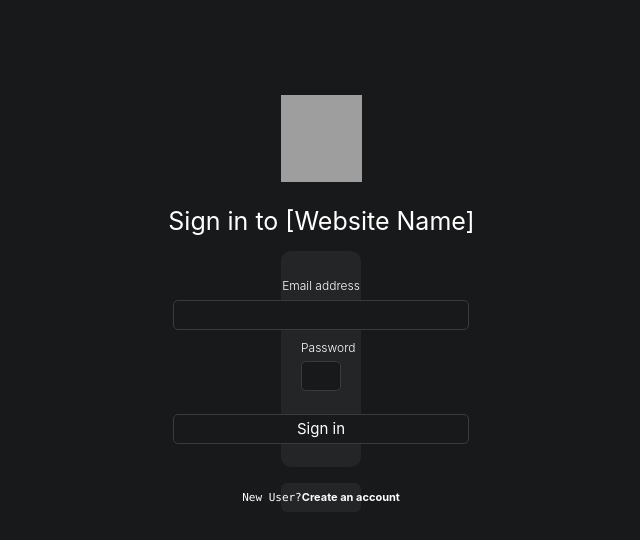
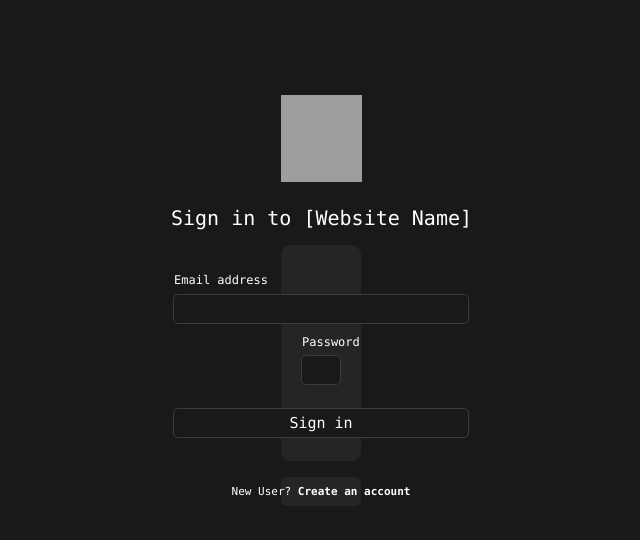
Before and after one commit to Scrappyz/QA-Sharing-Platform, a React (Create React App) app: page /login in a window 1280 px wide. Shown: the top 540 px of the page, without its empty margins (319-959 px from the left). Built offline with nearby package versions, Linux system fonts and the light colour scheme; grey boxes are pictures that could not be loaded.

Commit message:
Fixed layout

```diff
--- a/src/views/pages/Home/Home.css
+++ b/src/views/pages/Home/Home.css
@@ -6,6 +6,7 @@ html {
 * {
 	margin: 0;
 	padding: 0;
+  font-family: 'Cascadia Code', Consolas, Calibri;
 }
 
 ul, li {
@@ -19,10 +20,6 @@ input {
 body {
   margin: 0;
   padding: 0;
-}
-
-* {
-  font-family: 'Cascadia Code', Consolas, Calibri;
 }
 
 .frame {
--- a/src/views/pages/Login/Login.css
+++ b/src/views/pages/Login/Login.css
@@ -5,6 +5,7 @@ html {
 * {
 	margin: 0;
 	padding: 0;
+  font-family: 'Cascadia Code', Consolas, Calibri;
 }
 ul, li {
 	list-style: none;
@@ -28,7 +29,7 @@ body {
   padding: 9.5rem 60rem 20.6rem 60rem;
 }
 
-.frame .logo-Pus {
+.frame .logo {
   margin: 0rem 0rem 2.4rem 0.1rem;
   width: 8.1rem;
   height: 8.7rem;
@@ -36,18 +37,17 @@ body {
   vertical-align: top;
   flex-shrink: 0;
 }
-.frame .sign-in-to-website-name-HkM {
+.frame .label {
   margin: 0rem 0rem 1.5rem 0.1rem;
   text-align: center;
-  font-size: 2.5rem;
+  font-size: 2.0rem;
   font-weight: 400;
   line-height: 1.2125;
   color: #ffffff;
-  font-family: Inter, 'Source Sans Pro';
   white-space: nowrap;
   flex-shrink: 0;
 }
-.frame .form-ktq {
+.frame .form-container {
   margin-bottom: 1.6rem;
   box-sizing: border-box;
   padding: 2.8rem 2rem 2.3rem 1.7rem;
@@ -59,32 +59,38 @@ body {
   border-radius: 1rem;
   flex-shrink: 0;
 }
-.frame .form-ktq .email-4ed {
+.frame .form-container .email {
   margin: 0rem 0rem 1.1rem 0.3rem;
   width: 29.6rem;
   border-radius: 0.5rem;
   flex-shrink: 0;
 }
-.frame .form-ktq .email-4ed .text-145 {
+.frame .form-container .email .label {
   margin-bottom: 0.6rem;
   width: 100%;
-  text-align: center;
+  text-align: left;
   font-size: 1.2rem;
   font-weight: 300;
   line-height: 1.2125;
   color: #ffffff;
-  font-family: Inter, 'Source Sans Pro';
   white-space: nowrap;
 }
-.frame .form-ktq .email-4ed .shape-vwj {
+
+.frame .form-container .email .value {
   width: 100%;
   height: 3rem;
   border: solid 0.1rem #3a3b3c;
   box-sizing: border-box;
   background-color: #18191a;
   border-radius: 0.5rem;
+  color: white;
 }
-.frame .form-ktq .password-qYu {
+
+.frame .form-container .email .value:focus {
+  outline: 2px solid #3572af;
+}
+
+.frame .form-container .password {
   margin-bottom: 2.3rem;
   box-sizing: border-box;
   padding-left: 0.3rem;
@@ -94,28 +100,32 @@ body {
   border-radius: 0.5rem;
   flex-shrink: 0;
 }
-.frame .form-ktq .password-qYu .text-Ar5 {
+.frame .form-container .password .label {
   margin-bottom: 0.6rem;
   width: 100%;
-  text-align: center;
+  text-align: left;
   font-size: 1.2rem;
   font-weight: 300;
   line-height: 1.2125;
   color: #ffffff;
-  font-family: Inter, 'Source Sans Pro';
   white-space: nowrap;
   flex-shrink: 0;
 }
-.frame .form-ktq .password-qYu .shape-u2y {
+.frame .form-container .password .value {
   width: 100%;
   height: 3rem;
   border: solid 0.1rem #3a3b3c;
   box-sizing: border-box;
   background-color: #18191a;
+  color: white;
   border-radius: 0.5rem;
   flex-shrink: 0;
 }
-.frame .form-ktq .sign-in-E5F {
+
+.frame .form-container .password .value:focus {
+  outline: 2px solid #3572af;
+}
+.frame .form-container .sign-in {
   margin-left: 0.3rem;
   width: 29.6rem;
   height: 3rem;
@@ -125,7 +135,6 @@ body {
   font-weight: 400;
   line-height: 1.2125;
   color: #ffffff;
-  font-family: Inter, 'Source Sans Pro';
   white-space: nowrap;
   display: flex;
   align-items: center;
@@ -136,7 +145,7 @@ body {
   border-radius: 0.5rem;
   flex-shrink: 0;
 }
-.frame .verify-3oP {
+.frame .verify-container {
   width: 100%;
   height: 2.9rem;
   text-align: center;
@@ -144,7 +153,6 @@ body {
   font-weight: 400;
   line-height: 1.2125;
   color: #ffffff;
-  font-family: Inter, 'Source Sans Pro';
   white-space: nowrap;
   display: flex;
   align-items: center;
@@ -153,12 +161,11 @@ body {
   border-radius: 0.6rem;
   flex-shrink: 0;
 }
-/* .frame .verify-3oP .verify-3oP-sub-0 {
-} */
-.frame .verify-3oP .verify-3oP-sub-1 {
+
+.frame .verify-container .create-account {
   font-size: 1.1rem;
   font-weight: 700;
   line-height: 1.2125;
   color: #ffffff;
-  font-family: Inter, 'Source Sans Pro';
+  cursor: pointer;
 }
--- a/src/views/pages/Login/Login.js
+++ b/src/views/pages/Login/Login.js
@@ -1,27 +1,28 @@
 import React from 'react';
 import "./Login.css";
+import { useNavigate } from 'react-router-dom';
 
 function Login() {
+    const navigate = useNavigate();
+
     return (
         <div className="frame">
-            <img className="logo-Pus" src="/assets/logo-aMF.png"/>
-            <p className="sign-in-to-website-name-HkM">Sign in to [Website Name]</p>
-            <div className="form-ktq">
-                <div className="email-4ed">
-                <p className="text-145">Email address</p>
-                <div className="shape-vwj">
+            <img className="logo" src="/assets/logo-aMF.png"/>
+            <p className="label">Sign in to [Website Name]</p>
+            <div className="form-container">
+                <div className="email">
+                    <p className="label">Email address</p>
+                    <input type="text" className="value" />
                 </div>
+                <div className="password">
+                    <p className="label">Password</p>
+                    <input type="text" className="value" />
                 </div>
-                <div className="password-qYu">
-                <p className="text-Ar5">Password</p>
-                <div className="shape-u2y">
-                </div>
-                </div>
-                <div className="sign-in-E5F">Sign in</div>
+                <button className="sign-in">Sign in</button>
             </div>
-            <div className="verify-3oP">
-                <span className="verify-3oP-sub-0">New User? </span>
-                <span className="verify-3oP-sub-1">Create an account</span>
+            <div className="verify-container">
+                <span>New User?&nbsp;</span>
+                <span className="create-account" onClick={() => navigate("/register")}>Create an account</span>
             </div>
         </div>
     );
```
